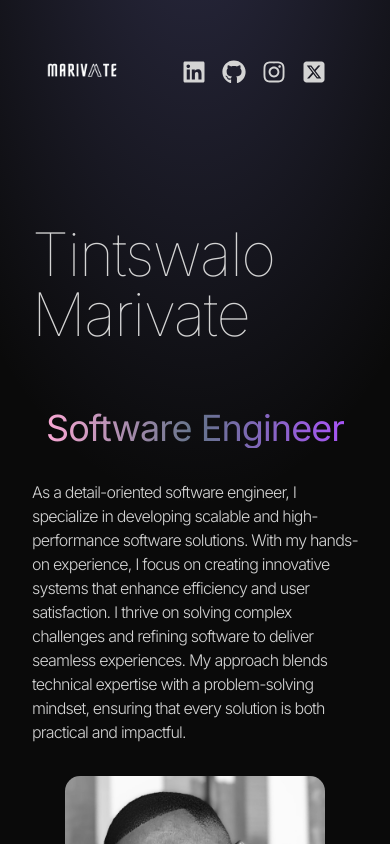
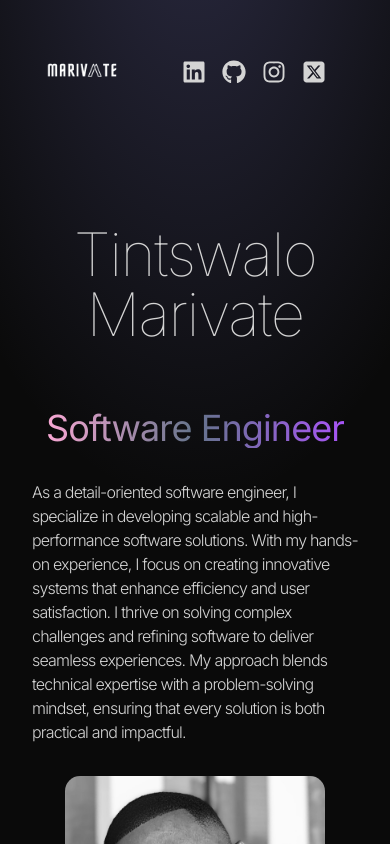
Before and after one commit to Marivate/Portfolio, a React (Vite) app: page / in a window 390 px wide. Shown: the top 844 px of the page. Built offline with nearby package versions, Linux system fonts and the light colour scheme.

Commit message:
motion h1 class

```diff
--- a/src/components/Hero.jsx
+++ b/src/components/Hero.jsx
@@ -20,7 +20,7 @@ const Hero = () => {
             variants={container(0)}
             initial="hidden"
             animate="visible"
-            className="pb-16 text-6xl font-thin tracking-tight lg:mt-14 lg:text-6xl">
+            className="pb-16 text-6xl font-thin tracking-tight text-center lg:mt-14 lg:text-6xl lg:text-left">
               Tintswalo Marivate
             </motion.h1>
             <motion.span
```
